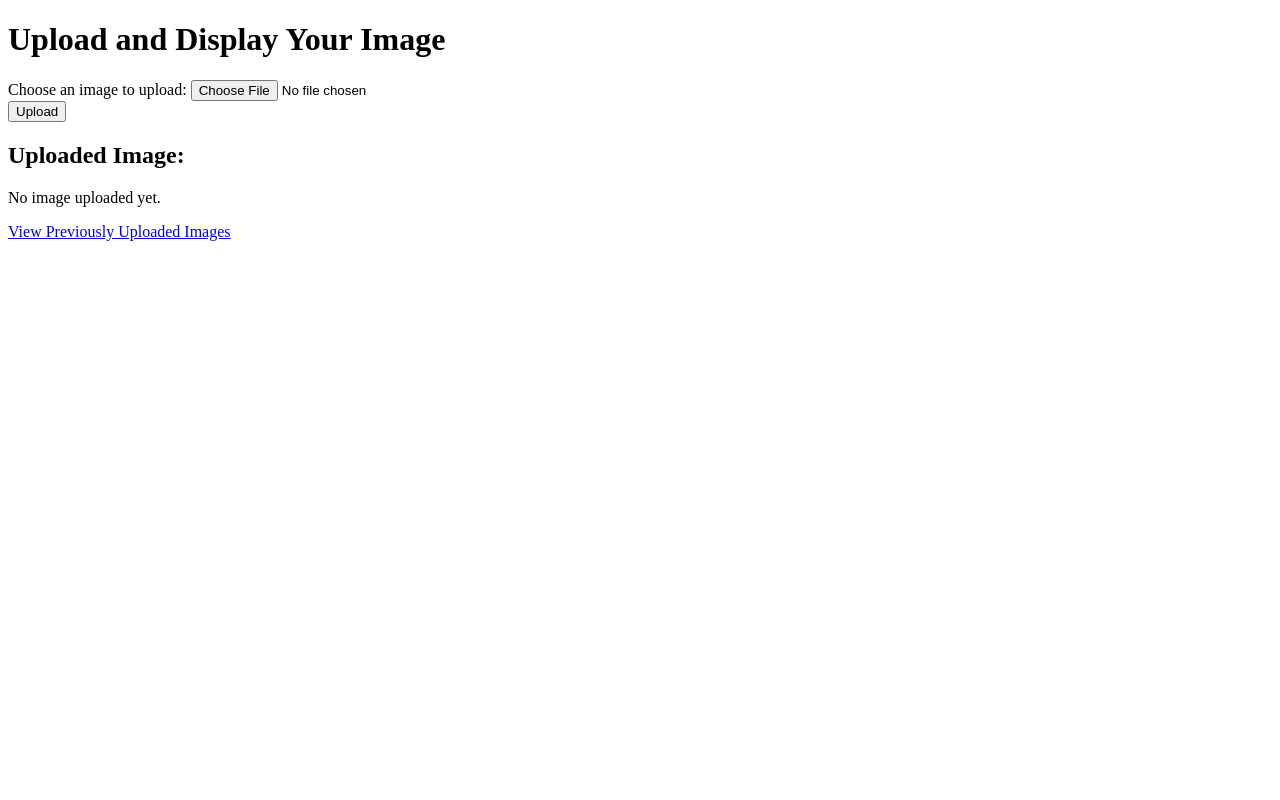
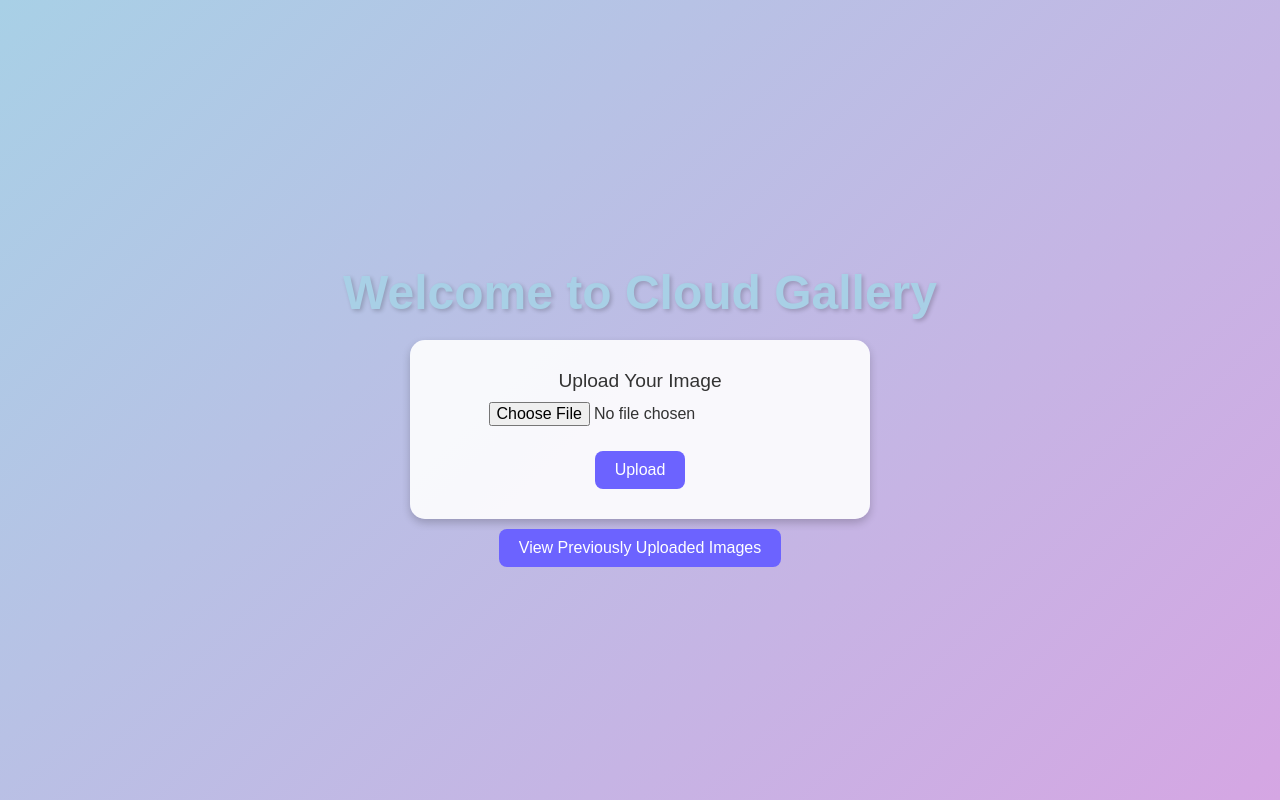
Before and after one commit to cschad2019/cloud-native-development-project, a Flask app: page / in a window 1280 px wide. Run offline with Flask 3, Linux system fonts and the light colour scheme.

Commit message:
html main page changes

```diff
--- a/app/templates/index.html
+++ b/app/templates/index.html
@@ -3,34 +3,170 @@
 <head>
     <meta charset="UTF-8">
     <meta name="viewport" content="width=device-width, initial-scale=1.0">
-    <title>Upload and Display Image</title>
+    <title>Cloud Gallery</title>
+    <style>
+        /* General Styles */
+        body {
+            font-family: Arial, sans-serif;
+            margin: 0;
+            padding: 0;
+            display: flex;
+            flex-direction: column;
+            align-items: center;
+            justify-content: center;
+            min-height: 100vh;
+            background: linear-gradient(135deg, #a8d0e6, #d5a6e3);
+            color: #333;
+        }
+
+        h1 {
+            font-size: 3rem;
+            font-weight: bold;
+            color: #a8d0e6; /* Light blue title */
+            margin-bottom: 20px;
+            text-shadow: 2px 2px 4px rgba(0, 0, 0, 0.2);
+        }
+
+        /* Card for the Form */
+        .card {
+            background-color: rgba(255, 255, 255, 0.9);
+            border-radius: 15px;
+            box-shadow: 0 4px 8px rgba(0, 0, 0, 0.2);
+            padding: 30px;
+            width: 400px;
+            text-align: center;
+        }
+
+        label {
+            font-size: 1.2rem;
+            color: #333;
+        }
+
+        input[type="file"] {
+            margin: 10px 0;
+            font-size: 1rem;
+        }
+
+        button {
+            background-color: #6c63ff;
+            color: #ffffff;
+            border: none;
+            padding: 10px 20px;
+            border-radius: 8px;
+            cursor: pointer;
+            font-size: 1rem;
+            margin-top: 15px;
+        }
+
+        button:hover {
+            background-color: #5a54d2;
+        }
+
+        /* Frame for Displaying Image */
+        .frame {
+            margin-top: 20px;
+            padding: 10px;
+            border: 4px solid #6c63ff;
+            border-radius: 15px;
+            text-align: center;
+            background-color: rgba(255, 255, 255, 0.9);
+            display: none;
+        }
+
+        .frame img {
+            max-width: 150px; /* Smaller image size */
+            max-height: 150px;
+            border-radius: 10px;
+        }
+
+        /* Links */
+        .nav-link {
+            color: #ffffff;
+            text-decoration: none;
+            font-size: 1rem;
+            margin-top: 10px;
+            padding: 10px 20px;
+            background-color: #6c63ff;
+            border-radius: 8px;
+            display: inline-block;
+        }
+
+        .nav-link:hover {
+            background-color: #5a54d2;
+        }
+
+        .back-link {
+            color: #6c63ff;
+            text-decoration: none;
+            font-size: 1rem;
+            font-weight: bold;
+            margin-top: 10px;
+            display: inline-block;
+        }
+
+        .back-link:hover {
+            text-decoration: underline;
+        }
+    </style>
 </head>
 <body>
-    <h1>Upload and Display Your Image</h1>
+    <h1>Welcome to Cloud Gallery</h1>
 
-    <!-- Upload Form -->
-    <form method="post" enctype="multipart/form-data" action="/upload">
-        <div>
-            <label for="file">Choose an image to upload:</label>
-            <input type="file" id="file" name="form_file" accept="image/*" required />
-        </div>
-        <div>
+    <!-- Card for Upload Form -->
+    <div class="card" id="uploadCard">
+        <form method="post" enctype="multipart/form-data" action="/upload" id="uploadForm">
+            <div>
+                <label for="file">Upload Your Image</label>
+                <input type="file" id="file" name="form_file" accept="image/*" required />
+            </div>
             <button type="submit">Upload</button>
-        </div>
-    </form>
-
-    <!-- Display Uploaded Image -->
-    <div>
-        <h2>Uploaded Image:</h2>
-        {% if image_url %}
-            <img src="{{ image_url }}" alt="Uploaded Image" style="max-width: 300px;" />
-        {% else %}
-            <p>No image uploaded yet.</p>
-        {% endif %}
+        </form>
     </div>
 
-    <div>
-        <a href="/previous_uploads">View Previously Uploaded Images</a>
+    <!-- Frame to Display Uploaded Image -->
+    <div class="frame" id="imageFrame">
+        <h2>Your Uploaded Image:</h2>
+        <img id="uploadedImage" src="" alt="Uploaded Image" />
+        <div>
+            <a href="#" class="back-link" id="backButton">Upload a New Image</a>
+        </div>
     </div>
+
+    <a href="/previous_uploads" class="nav-link">View Previously Uploaded Images</a>
+
+    <script>
+        document.getElementById("uploadForm").addEventListener("submit", function(event) {
+            event.preventDefault();
+
+            const fileInput = document.getElementById("file");
+            if (fileInput.files.length > 0) {
+                const file = fileInput.files[0];
+
+                // Display the image in the frame
+                const imageFrame = document.getElementById("imageFrame");
+                const uploadedImage = document.getElementById("uploadedImage");
+                const uploadCard = document.getElementById("uploadCard");
+
+                const reader = new FileReader();
+                reader.onload = function(e) {
+                    uploadedImage.src = e.target.result;
+                    imageFrame.style.display = "block";
+                    uploadCard.style.display = "none"; // Hide the upload form
+                };
+                reader.readAsDataURL(file);
+            }
+        });
+
+        // Back button functionality
+        document.getElementById("backButton").addEventListener("click", function(event) {
+            event.preventDefault();
+
+            const imageFrame = document.getElementById("imageFrame");
+            const uploadCard = document.getElementById("uploadCard");
+
+            imageFrame.style.display = "none"; // Hide the image frame
+            uploadCard.style.display = "block"; // Show the upload form
+        });
+    </script>
 </body>
 </html>
```
